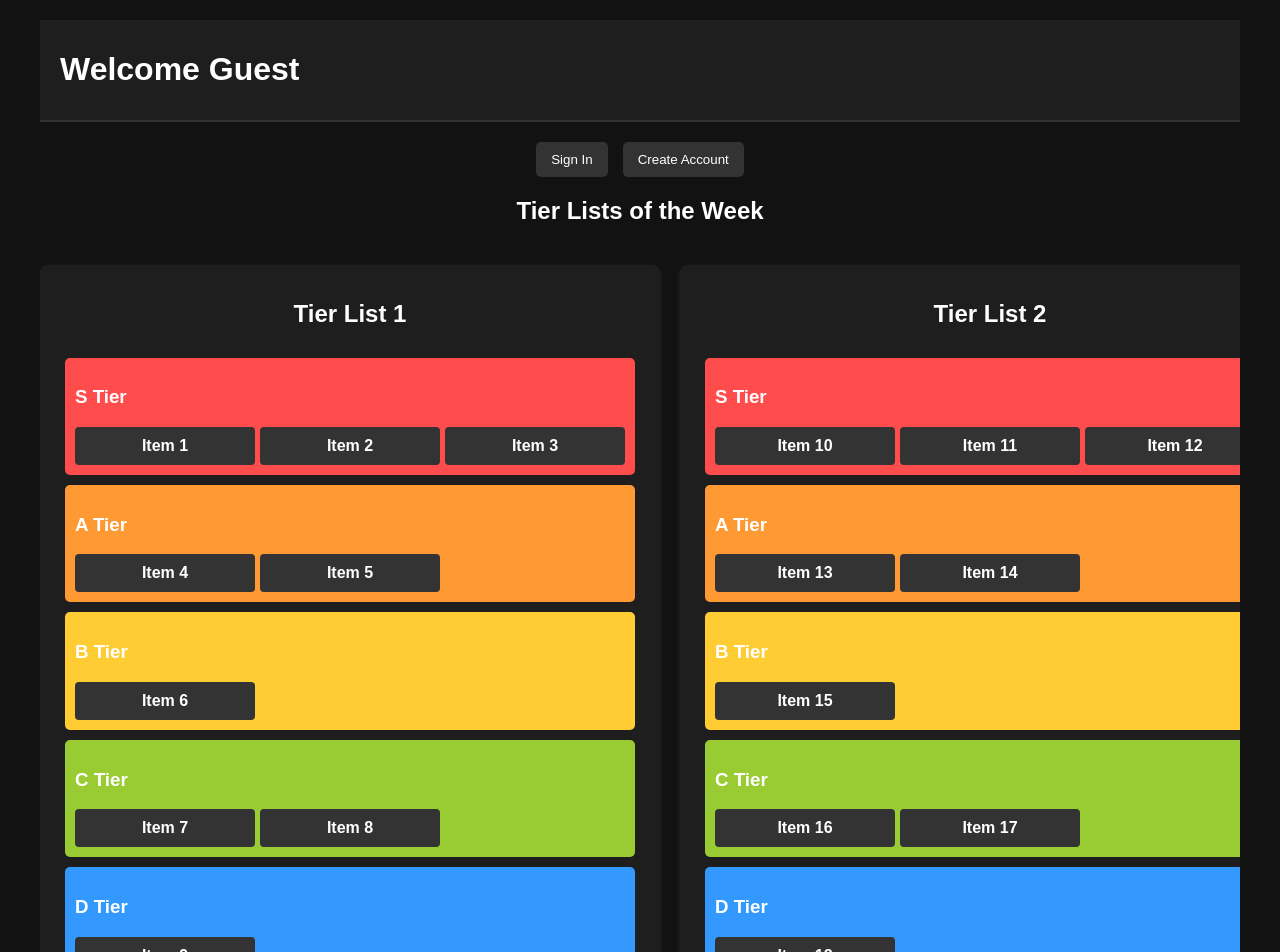
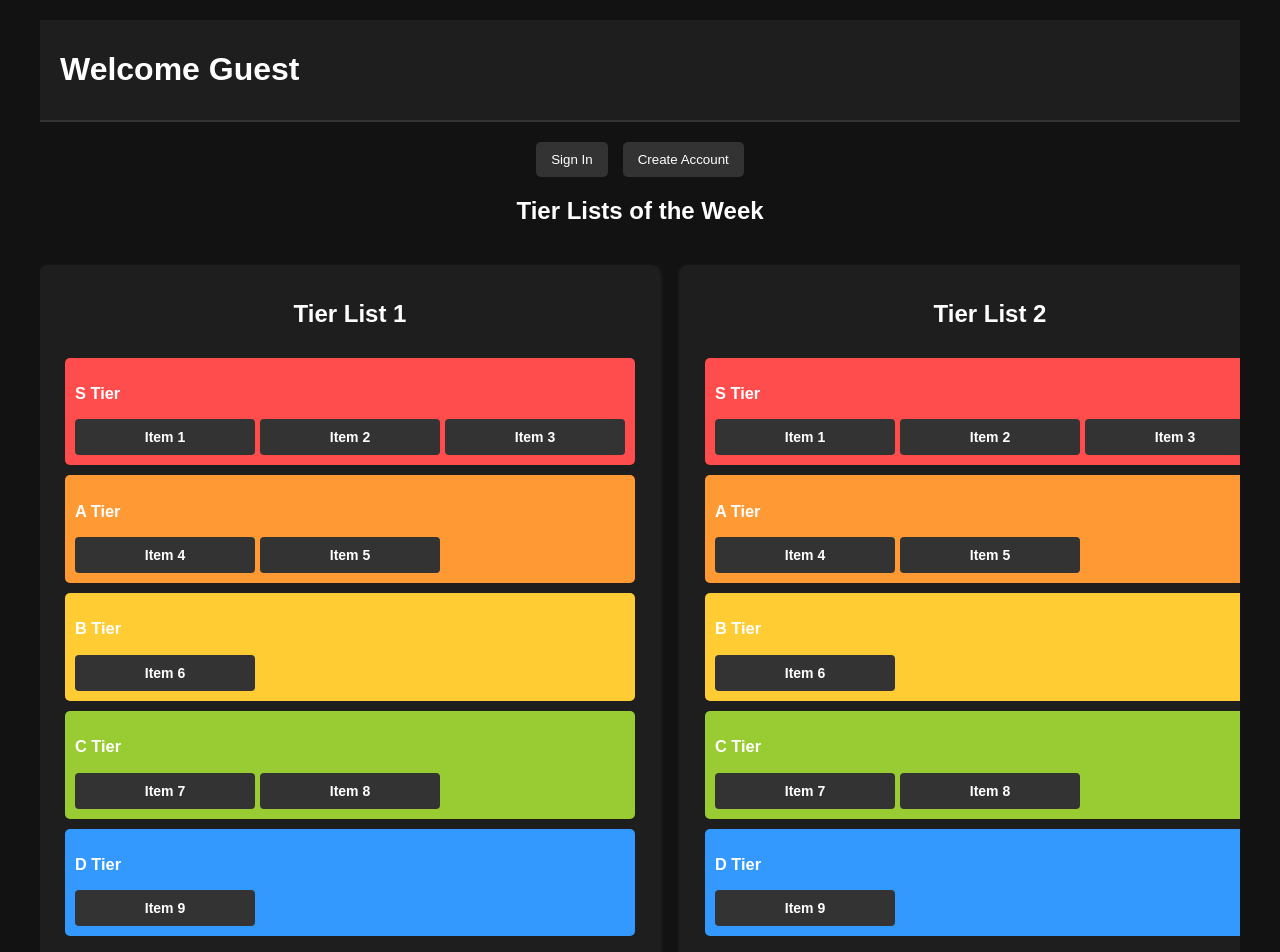
Before and after one commit to gusjavi/CST-438_P2, a React (Create React App) app in the folder Project2/frontend/: page / in a window 1280 px wide. Shown: the top 952 px of the page. Built offline with nearby package versions, Linux system fonts and the light colour scheme.

Commit message:
Updated landing page to have to sections of tierlist , user and public

```diff
--- a/Project2/frontend/src/LandingPg.js
+++ b/Project2/frontend/src/LandingPg.js
@@ -2,10 +2,10 @@ import React, { useState, useEffect } from "react";
 import { useNavigate } from "react-router-dom";
 import "./innerPages.css";
 
-{/*placeholder information, change probs to top three tierlists*/}
 const initialTierLists = [
     {
         name: "Tier List 1",
+        likes: 10,
         tiers: {
             S: ["Item 1", "Item 2", "Item 3"],
             A: ["Item 4", "Item 5"],
@@ -13,25 +13,25 @@ const initialTierLists = [
             C: ["Item 7", "Item 8"],
             D: ["Item 9"]
         }
-    },
-    {
+    },{
         name: "Tier List 2",
+        likes: 30,
         tiers: {
-            S: ["Item 10", "Item 11", "Item 12"],
-            A: ["Item 13", "Item 14"],
-            B: ["Item 15"],
-            C: ["Item 16", "Item 17"],
-            D: ["Item 18"]
+            S: ["Item 1", "Item 2", "Item 3"],
+            A: ["Item 4", "Item 5"],
+            B: ["Item 6"],
+            C: ["Item 7", "Item 8"],
+            D: ["Item 9"]
         }
-    },
-    {
+    },{
         name: "Tier List 3",
+        likes: 120,
         tiers: {
-            S: ["Item 10", "Item 11", "Item 12"],
-            A: ["Item 13", "Item 14"],
-            B: ["Item 15"],
-            C: ["Item 16", "Item 17"],
-            D: ["Item 18"]
+            S: ["Item 1", "Item 2", "Item 3"],
+            A: ["Item 4", "Item 5"],
+            B: ["Item 6"],
+            C: ["Item 7", "Item 8"],
+            D: ["Item 9"]
         }
     }
 ];
@@ -41,26 +41,28 @@ function LandingPg() {
     const [isSignedIn, setSignedIn] = useState(localStorage.getItem("isSignedIn") === "true");
     const [username, setUsername] = useState(localStorage.getItem("username") || "Guest");
     const [tierLists, setTierLists] = useState(initialTierLists);
+    const [showModal, setShowModal] = useState(false);
 
     useEffect(() => {
-        localStorage.setItem("isSignedIn", isSignedIn);
-    }, [isSignedIn]);
+        const handleStorageChange = () => {
+            setSignedIn(localStorage.getItem("isSignedIn") === "true");
+            setUsername(localStorage.getItem("username") || "Guest");
+        };
 
-    const handleSignIn = () => {
-        navigate("/login");
-    };
+        window.addEventListener("storage", handleStorageChange);
+        return () => window.removeEventListener("storage", handleStorageChange);
+    }, []);
 
     const handleSignOut = () => {
         localStorage.removeItem("isSignedIn");
         localStorage.removeItem("username");
+        setSignedIn(false);
         setUsername("Guest");
-        setSignedIn(false);
-        navigate("/");
+        window.location.reload();
     };
-
-    const handleCreateAcc = () => {
-        navigate("/SignUp");
-    };
+    const updatePg=()=>{
+        {/*perhaps if update page or different model*/}
+    }
 
     return (
         <div className="landing-container">
@@ -76,15 +78,40 @@ function LandingPg() {
                     </>
                 ) : (
                     <>
-                        <button onClick={handleSignIn} className="btn">Sign In</button>
-                        <button onClick={handleCreateAcc} className="btn">Create Account</button>
+                        <button onClick={() => navigate("/login")} className="btn">Sign In</button>
+                        <button onClick={() => navigate("/SignUp")} className="btn">Create Account</button>
                     </>
                 )}
             </div>
             <h2>Tier Lists of the Week</h2>
+            {isSignedIn ?(
+                <>
+            <button onClick={() => setShowModal(true)} className="btn">My Tier List</button>
+            </>):(<></>)}
             <div className="tier-list-wrapper">
                 {tierLists.map((tierList, index) => (
-                    <div key={index} className="tier-list-container">
+                    <TierListDisplay key={index} tierList={tierList} />
+                ))}
+            </div>
+            {showModal && (
+                <div className="modal-overlay">
+                    <div className="modal-content">
+                        <h2>{username}'s Tier List</h2>
+                        <TierListDisplay tierList={tierLists[0]} />
+                        <div className={"btn-group"}>
+                            <button className="close-btn" onClick={() => updatePg()}>Update</button>
+                            <button className="close-btn" onClick={() => setShowModal(false)}>Close</button>
+                        </div>
+                    </div>
+                </div>
+            )}
+        </div>
+    );
+}
+
+function TierListDisplay({ tierList }) {
+    return (
+        <div className="tier-list-container">
             <h2>{tierList.name}</h2>
             <div className="tier-box">
                 {Object.keys(tierList.tiers).map((tier) => (
@@ -100,10 +127,7 @@ function LandingPg() {
                     </div>
                 ))}
             </div>
-                        <h2> ❤️ #{}</h2>
-                    </div>
-                ))}
-            </div>
+            <h2> ❤️ #{tierList.likes}</h2>
         </div>
     );
 }
--- a/Project2/frontend/src/innerPages.css
+++ b/Project2/frontend/src/innerPages.css
@@ -326,3 +326,52 @@ input:checked + .slider:before {
     cursor: grab;
     width: 160px;
 }
+
+.modal-overlay {
+    position: fixed;
+    top: 0;
+    left: 0;
+    width: 100%;
+    height: 100%;
+    background: rgba(0, 0, 0, 0.5);
+    display: flex;
+    justify-content: center;
+    align-items: center;
+    z-index: 1000;
+}
+
+.modal-content {
+    background: white;
+    padding: 15px;
+    border-radius: 8px;
+    text-align: center;
+    box-shadow: 0 2px 6px rgba(0, 0, 0, 0.2);
+}
+
+.modal-content h2 {
+    font-size: 18px;
+}
+
+.tier-box {
+    font-size: 14px;
+}
+
+.close-btn {
+    background-color: red;
+    color: white;
+    border: none;
+    padding: 8px 12px;
+    margin-top: 8px;
+    cursor: pointer;
+    border-radius: 5px;
+    font-size: 14px;
+}
+
+.close-btn:hover {
+    background-color: darkred;
+}
+
+
+.close-btn:hover {
+    background-color: darkred;
+}
```
Lines whose indentation alone changed are shown as unchanged.
